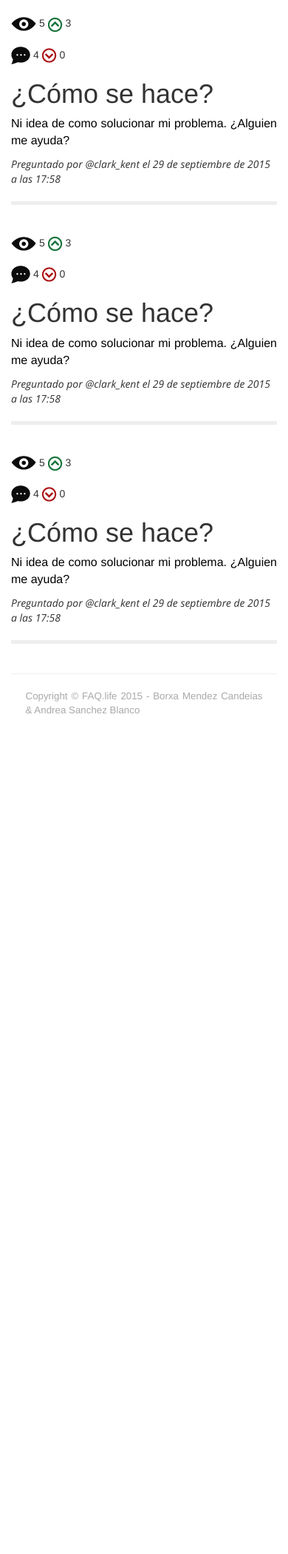
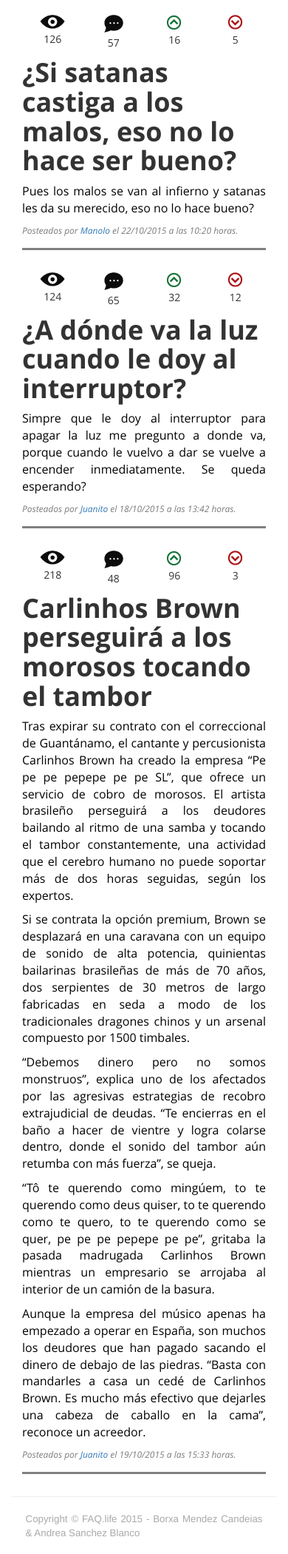
Before and after one commit to asblanco/FAQ.life, a PHP site: page / in a window 390 px wide. Shown: the part 157-2257 px from the top of the page at 74% size. Before the commit the page ends 1121 px from the top, so only its background shows below. Run offline with PHP 8.4, Linux system fonts and the light colour scheme; some libraries are stand-ins or nearby versions.

Commit message:
Index casi listo
- As estadísticas están finalizas. Son totalmente responsive.
- Os textos están modificados e co formato adecuado.
- Os iconos login.png e tags.png están redimensionados a un tamaño máis
pequeno para que non ocupen moito espazo.

FALTA:
- Añadir o cuadro donde se realizan as preguntas.

CSS:
- Añadanse varias clases en index.css para centrar os textos e as
imagenes do div de estadísticas.
- Modificación dunha das fontes para que o seu color por defecto sexa
#7d7d7d

POSIBLES MELLORAS:
- En vez de usar párrafos usar un <p> ou <h1> para o contido ou título
usar un <div> e definirlle o estilo que desexemos, xa que as fontes
están definidas.

```diff
--- a/categorias.html
+++ b/categorias.html
@@ -38,7 +38,6 @@
                             </div>
                         </form>
                     </li>
-                    <li><a href="index.html">Inicio</a></li>
                     <li><a href="categorias.html">Categorias</a></li>
                     <li><a href="" data-toggle="modal" data-target="#loginModal">Login</a></li>
                 </ul>
--- a/css/fonts.css
+++ b/css/fonts.css
@@ -38,6 +38,8 @@
 
 .opSansItFont {
     font-family: "OpenSans-Italic";
+    color: #7d7d7d;
+    font-size: 12px;
 }
 
 @font-face {
--- a/css/main.css
+++ b/css/main.css
@@ -22,6 +22,11 @@ p {
 /*    font-size: 3vmin;*/
     font-size: 12pt;
     text-align: justify;
+}
+
+h1 {
+    margin-top: 10px;
+    margin-bottom: 10px;
 }
 
 
@@ -98,6 +103,9 @@ p {
     color: white;
 }
 
+div#navbar-collapse1 {
+    overflow-y: visible;
+}
 
 /*INDEX PAGE*/
 .head-index {
@@ -123,3 +131,52 @@ p {
 .head {
     background-color: #842d85;
 }
+
+.estado {
+    padding: 5px;
+}
+
+/*
+@media (max-width: 768px) {
+    .contador-left {
+        width: 50%;
+        float: left;
+    }
+}
+*/
+
+/*
+@media (max-width: 768px) {
+    .contador-right {
+        width: 50%;
+        float: right;
+    }
+}
+*/
+
+.contador-padding {
+    margin-top: 10px;
+}
+
+.contador-margin {
+    margin: 5px;
+}
+
+div#contador {
+	padding-top: 15px;
+}
+
+.iconos {
+	margin: 4px;
+}
+
+.centrado {
+	text-align: center;
+}
+
+hr#separador {
+	border-color: grey;
+	border-width: 3px;
+    margin-top: 5px;
+    margin-bottom: 10px;
+}
--- a/index.html
+++ b/index.html
@@ -40,7 +40,6 @@
                                 </div>
                             </form>
                         </li>
-                        <li><a href="index.html">Inicio</a></li>
                         <li><a href="categorias.html">Categorias</a></li>
                         <li><a href="" data-toggle="modal" data-target="#loginModal">Login</a></li>
                     </ul>
@@ -56,31 +55,45 @@
 
         <!-- Contenido Principal -->
         <div class="col-xs-12 col-sm-12 col-md-12">
+
             <!--  QUESTION 1 -->
             <div class="row">
                 <div class="col-sm-2 col-md-2"></div>
-                <div class="col-xs-12 col-sm-8 col-md-8"> <!-- nested grid question -->
-                    <div class="row">
-                        <div class="col-sm-4 col-md-2"> <!-- div contador -->
-                            <br>
-                            <img src="img/visitas.png" alt="views">
-                            <span> 5 </span>
-                            <img src="img/positivo.png" alt="views">
-                            <span> 3 </span>
-                            <br>
-                            <br>
-                            <img src="img/respuestas.png" alt="views">
-                            <span> 4 </span>
-                            <img src="img/negativo.png" alt="views">
-                            <span> 0 </span>
+                <div class="col-sm-8 col-md-8">
+                    <div class="col-xs-12 col-sm-3 col-md-2" id="contador">
+                        <div class="col-xs-3 col-sm-6 col-md-6">
+                            <div class="centrado">
+                                <img src="img/visitas.png" class="centrado iconos">
                             </div>
-                        <div class="col-sm-8 col-md-10"> <!-- Question -->
-                            <h1>¿Cómo se hace?</h1>
-                            <p>Ni idea de como solucionar mi problema. ¿Alguien me ayuda?</p>
-                            <div class="opSansItFont">Preguntado por @clark_kent el 29 de septiembre de 2015 a las 17:58</div>
+                            <div class="centrado opSansReFont">126</div>
+                        </div>
+                        <div class="col-xs-3 col-sm-6 col-md-6">
+                            <div class="centrado opSansReFont">
+                                <img src="img/respuestas.png" class="centrado iconos">
+                            </div>
+                            <div class="centrado opSansReFont">57</div>
+                        </div>
+                        <div class="col-xs-3 col-sm-6 col-md-6">
+                            <div class="centrado opSansReFont">
+                                <img src="img/positivo.png" class="centrado iconos">
+                            </div>
+                            <div class="centrado opSansReFont">16</div>
+                        </div>
+                        <div class="col-xs-3 col-sm-6 col-md-6">
+                            <div class="centrado">
+                                <img src="img/negativo.png" class="centrado iconos">
+                            </div>
+                            <div class="centrado opSansReFont">5</div>
                         </div>
                     </div>
-                    <hr class="small separator">
+                    <div class="col-xs-12 col-sm-9 col-md-10" id="pregunta">
+                        <h1 class="opSansBFont">¿Si satanas castiga a los malos, eso no lo hace ser bueno?</h1>
+                        <p class="opSansReFont">Pues los malos se van al infierno y satanas les da su merecido, eso no lo hace bueno?<p>
+                        <p class="opSansItFont">Posteados por <a href="">Manolo</a> el 22/10/2015 a las 10:20 horas.<p>
+                    </div>
+                    <div class="col-xs-12 col-sm-12 col-md-12">
+                        <hr class="small separator" id="separador">
+                    </div>
                 </div>
                 <div class="col-sm-2 col-md-2"></div>
             </div>
@@ -88,28 +101,41 @@
             <!--  QUESTION 2 -->
             <div class="row">
                 <div class="col-sm-2 col-md-2"></div>
-                <div class="col-xs-12 col-sm-8 col-md-8"> <!-- nested grid question -->
-                    <div class="row">
-                        <div class="col-sm-4 col-md-2"> <!-- div contador -->
-                            <br>
-                            <img src="img/visitas.png" alt="views">
-                            <span> 5 </span>
-                            <img src="img/positivo.png" alt="views">
-                            <span> 3 </span>
-                            <br>
-                            <br>
-                            <img src="img/respuestas.png" alt="views">
-                            <span> 4 </span>
-                            <img src="img/negativo.png" alt="views">
-                            <span> 0 </span>
+                <div class="col-sm-8 col-md-8">
+                    <div class="col-xs-12 col-sm-3 col-md-2" id="contador">
+                        <div class="col-xs-3 col-sm-6 col-md-6">
+                            <div class="centrado">
+                                <img src="img/visitas.png" class="centrado iconos">
                             </div>
-                        <div class="col-sm-8 col-md-10"> <!-- Question -->
-                            <h1>¿Cómo se hace?</h1>
-                            <p>Ni idea de como solucionar mi problema. ¿Alguien me ayuda?</p>
-                            <div class="opSansItFont">Preguntado por @clark_kent el 29 de septiembre de 2015 a las 17:58</div>
+                            <div class="centrado opSansReFont">124</div>
+                        </div>
+                        <div class="col-xs-3 col-sm-6 col-md-6">
+                            <div class="centrado">
+                                <img src="img/respuestas.png" class="centrado iconos">
+                            </div>
+                            <div class="centrado opSansReFont">65</div>
+                        </div>
+                        <div class="col-xs-3 col-sm-6 col-md-6">
+                            <div class="centrado">
+                                <img src="img/positivo.png" class="centrado iconos">
+                            </div>
+                            <div class="centrado opSansReFont">32</div>
+                        </div>
+                        <div class="col-xs-3 col-sm-6 col-md-6">
+                            <div class="centrado">
+                                <img src="img/negativo.png" class="centrado iconos">
+                            </div>
+                            <div class="centrado opSansReFont">12</div>
                         </div>
                     </div>
-                    <hr class="small separator">
+                    <div class="col-xs-12 col-sm-9 col-md-10" id="pregunta">
+                        <h1 class="opSansBFont">¿A dónde va la luz cuando le doy al interruptor?</h1>
+                        <p class="opSansReFont">Simpre que le doy al interruptor para apagar la luz me pregunto a donde va, porque cuando le vuelvo a dar se vuelve a encender inmediatamente. Se queda esperando?<p>
+                        <p class="opSansItFont">Posteados por <a href="">Juanito</a> el 18/10/2015 a las 13:42 horas.<p>
+                    </div>
+                    <div class="col-xs-12 col-sm-12 col-md-12">
+                        <hr class="small separator" id="separador">
+                    </div>
                 </div>
                 <div class="col-sm-2 col-md-2"></div>
             </div>
@@ -117,31 +143,50 @@
             <!--  QUESTION 3 -->
             <div class="row">
                 <div class="col-sm-2 col-md-2"></div>
-                <div class="col-xs-12 col-sm-8 col-md-8"> <!-- nested grid question -->
-                    <div class="row">
-                        <div class="col-sm-4 col-md-2"> <!-- div contador -->
-                            <br>
-                            <img src="img/visitas.png" alt="views">
-                            <span> 5 </span>
-                            <img src="img/positivo.png" alt="views">
-                            <span> 3 </span>
-                            <br>
-                            <br>
-                            <img src="img/respuestas.png" alt="views">
-                            <span> 4 </span>
-                            <img src="img/negativo.png" alt="views">
-                            <span> 0 </span>
+                <div class="col-sm-8 col-md-8">
+                    <div class="col-xs-12 col-sm-3 col-md-2" id="contador">
+                        <div class="col-xs-3 col-sm-6 col-md-6">
+                            <div class="centrado">
+                                <img src="img/visitas.png" class="centrado iconos">
                             </div>
-                        <div class="col-sm-8 col-md-10"> <!-- Question -->
-                            <h1>¿Cómo se hace?</h1>
-                            <p>Ni idea de como solucionar mi problema. ¿Alguien me ayuda?</p>
-                            <div class="opSansItFont">Preguntado por @clark_kent el 29 de septiembre de 2015 a las 17:58</div>
+                            <div class="centrado opSansReFont">218</div>
+                        </div>
+                        <div class="col-xs-3 col-sm-6 col-md-6">
+                            <div class="centrado">
+                                <img src="img/respuestas.png" class="centrado iconos">
+                            </div>
+                            <div class="centrado opSansReFont">48</div>
+                        </div>
+                        <div class="col-xs-3 col-sm-6 col-md-6">
+                            <div class="centrado">
+                                <img src="img/positivo.png" class="centrado iconos">
+                            </div>
+                            <div class="centrado opSansReFont">96</div>
+                        </div>
+                        <div class="col-xs-3 col-sm-6 col-md-6">
+                            <div class="centrado">
+                                <img src="img/negativo.png" class="centrado iconos">
+                            </div>
+                            <div class="centrado opSansReFont">3</div>
                         </div>
                     </div>
-                    <hr class="small separator">
+                    <div class="col-xs-12 col-sm-9 col-md-10" id="pregunta">
+                        <h1 class="opSansBFont">Carlinhos Brown perseguirá a los morosos tocando el tambor</h1>
+                        <p class="opSansReFont">Tras expirar su contrato con el correccional de Guantánamo, el cantante y percusionista Carlinhos Brown ha creado la empresa “Pe pe pe pepepe pe pe SL”, que ofrece un servicio de cobro de morosos.
+El artista brasileño perseguirá a los deudores bailando al ritmo de una samba y tocando el tambor constantemente, una actividad que el cerebro humano no puede soportar más de dos horas seguidas, según los expertos.</p>
+<p class="opSansReFont">Si se contrata la opción premium, Brown se desplazará en una caravana con un equipo de sonido de alta potencia, quinientas bailarinas brasileñas de más de 70 años, dos serpientes de 30 metros de largo fabricadas en seda a modo de los tradicionales dragones chinos y un arsenal compuesto por 1500 timbales.</p>
+<p class="opSansReFont">“Debemos dinero pero no somos monstruos”, explica uno de los afectados por las agresivas estrategias de recobro extrajudicial de deudas. “Te encierras en el baño a hacer de vientre y logra colarse dentro, donde el sonido del tambor aún retumba con más fuerza”, se queja.</p>
+<p class="opSansReFont">“Tô te querendo como mingúem, to te querendo como deus quiser, to te querendo como te quero, to te querendo como se quer, pe pe pe pepepe pe pe”, gritaba la pasada madrugada Carlinhos Brown mientras un empresario se arrojaba al interior de un camión de la basura.</p>
+<p class="opSansReFont">Aunque la empresa del músico apenas ha empezado a operar en España, son muchos los deudores que han pagado sacando el dinero de debajo de las piedras. “Basta con mandarles a casa un cedé de Carlinhos Brown. Es mucho más efectivo que dejarles una cabeza de caballo en la cama”, reconoce un acreedor.</p>
+                        <p class="opSansItFont">Posteados por <a href="">Juanito</a> el 19/10/2015 a las 15:33 horas.<p>
+                    </div>
+                    <div class="col-xs-12 col-sm-12 col-md-12">
+                        <hr class="small separator" id="separador">
+                    </div>
                 </div>
                 <div class="col-sm-2 col-md-2"></div>
             </div>
+
         </div>
 
         <!-- Login Modal Page -->
@@ -180,7 +225,6 @@
                 </div>
             </div>
         </div>
-
     </body>
 
     <!-- Footer -->
--- a/registro.html
+++ b/registro.html
@@ -38,7 +38,6 @@
                         </div>
                     </form>
                   </li>
-                  <li><a href="index.html">Inicio</a></li>
                   <li><a href="categorias.html">Categorias</a></li>
                   <li><a href="login.html">Login</a></li>
               </ul>
```
Also changed, not shown: fonts/Pacifico.ttf (deleted), img/login.png (added), img/tags.png (added). Lines whose indentation alone changed are shown as unchanged.
